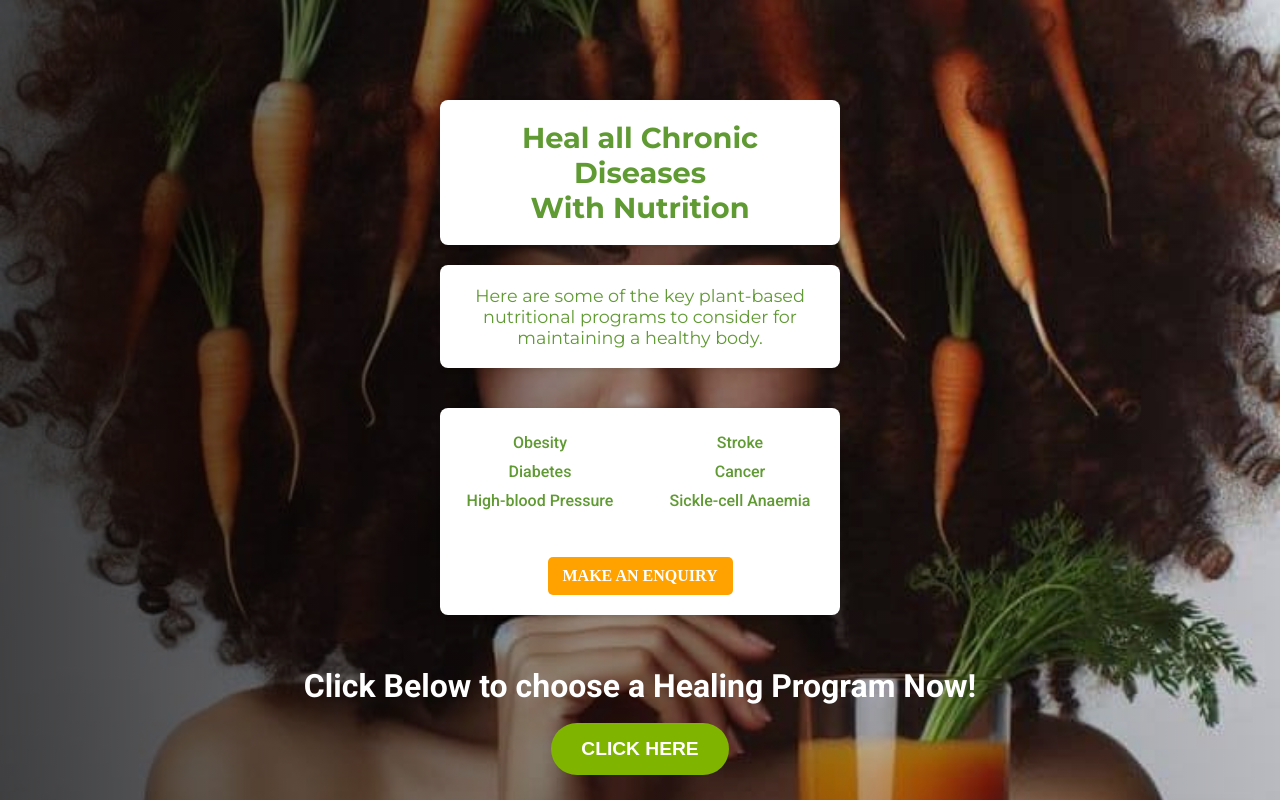
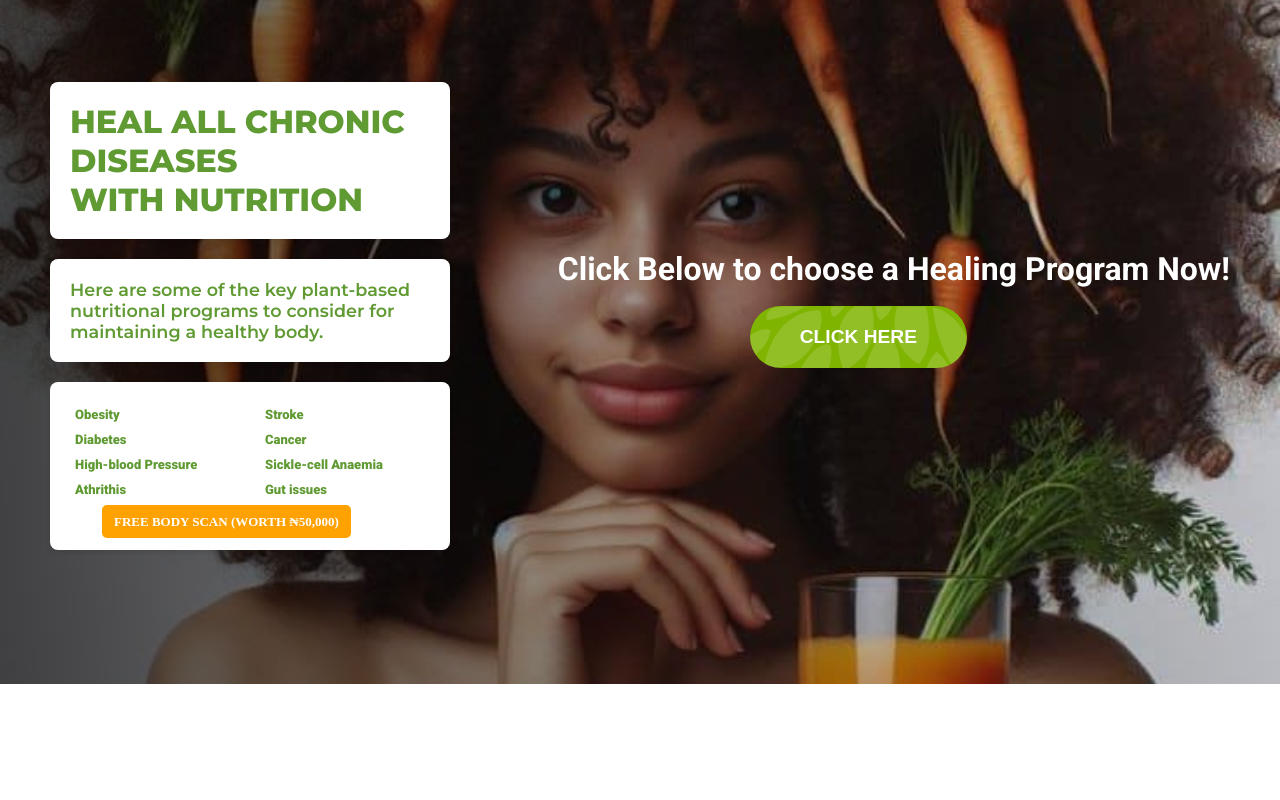
Before and after one commit to AntipasBen23/PlantBased4-Frontend, a React (Vite) app: page / in a window 1280 px wide. Built offline with nearby package versions, Linux system fonts and the light colour scheme; a web font is replaced by a local one.

Commit message:
Updated HeroSection and SecondSection with UI improvements and content updates

```diff
--- a/src/Components/EnquiryForm.jsx
+++ b/src/Components/EnquiryForm.jsx
@@ -45,7 +45,7 @@ const EnquiryForm = () => {
 
     return (
         <div className="enquiry-form-container">
-            <h1>Enquiry Form</h1>
+            <h1>Scan Form</h1>
             <form onSubmit={handleSubmit}>
                 <input
                     type="text"
--- a/src/Components/HeroSection.jsx
+++ b/src/Components/HeroSection.jsx
@@ -27,8 +27,8 @@ export default function HeroSection() {
                 >
                     <div className="box">
                         <h1>
-                            <span className="primaryText">Heal all Chronic Diseases</span><br />
-                            <span className="highlightedText">With Nutrition</span>
+                            <span className="primaryText">HEAL ALL CHRONIC DISEASES</span><br />
+                            <span className="highlightedText">WITH NUTRITION</span>
                         </h1>
                     </div>
                     <div className="box">
@@ -51,6 +51,7 @@ export default function HeroSection() {
                                     <li>Obesity</li>
                                     <li>Diabetes</li>
                                     <li>High-blood Pressure</li>
+                                    <li>Athrithis</li>
                                 </ul>
                             </div>
                             <div className="list-section">
@@ -58,12 +59,13 @@ export default function HeroSection() {
                                     <li>Stroke</li>
                                     <li>Cancer</li>
                                     <li>Sickle-cell Anaemia</li>
+                                    <li>Gut issues</li>
                                 </ul>
                             </div>
                         </div>
                         <div className="enquiry-button">
                             <Link to="/enquiry-form" className="Btnvk" onClick={handleEnquiryClick}>
-                                {isEnquiryLoading ? <span className="loader"></span> : "MAKE AN ENQUIRY"}
+                                {isEnquiryLoading ? <span className="loader"></span> : "FREE BODY SCAN (WORTH ₦50,000)"}
                             </Link>
                         </div>
                     </div>
--- a/src/index.css
+++ b/src/index.css
@@ -24,7 +24,7 @@
   }
 
   h2{
-    font-size: 1.8rem;
+    font-size: 2rem;
     font-family: 'Roboto', sans-serif;
  }
 
@@ -39,12 +39,12 @@
   }
 
  /* HeroSection */
-.wrapper {
+ .wrapper {
     position: fixed;
     width: 100%;
     min-height: 100vh;
+    overflow: hidden;
     height: auto;
-    overflow: hidden;
 }
 
 .backgr {
@@ -54,37 +54,50 @@
     background-size: cover;
     background-repeat: no-repeat;
     background-position: center;
+    height: auto;
+    padding: 50px;
     display: flex;
     flex-direction: column;
     justify-content: center;
-    padding: 5rem;
     position: relative;
-    min-height: 100vh;
 }
 
 .content {
+    padding-top: 10rem;
     z-index: 1;
     position: relative;
-    margin-top: 0; /* Removed negative margins for better scalability */
-    text-align: center; /* Aligns content in the center */
+    margin-top: -8rem;
 }
 
 .box {
     background-color: white;
     padding: 20px;
     border-radius: 8px;
-    margin: 20px auto;
+    margin-bottom: 20px;
     box-shadow: 0 2px 5px rgba(0, 0, 0, 0.1);
     max-width: 400px;
     width: 100%;
-    text-align: left;
+}
+
+.box .primaryText{
+    font-size: 2rem;
+    font-weight: 800;
+}
+
+.box .highlightedText{
+    font-size: 2rem;
+    font-weight: 800;
+
+}
+
+.box .Paragrph{
+    font-weight: 600;
 }
 
 .flex-container {
     display: flex;
-    flex-wrap: wrap; /* Allow wrapping on smaller screens */
     justify-content: space-between;
-    gap: 20px;
+    align-items: flex-start;
 }
 
 .list-section {
@@ -98,58 +111,43 @@
 
 .HeroList ul {
     list-style: none;
-    padding: 0;
-    margin: 0;
+    padding: 0px;
 }
 
 .HeroList ul li {
     color: #609a33;
     font-family: 'Roboto', sans-serif;
-    font-size: 1rem;
+    font-size: small;
     padding: 5px;
-}
-
-.box {
-    text-align: center; /* Center-aligns text and inline elements within .box */
+    font-weight: 800;
 }
 
 .box h1,
 .box p,
 .HeroList ul li {
     color: #609a33;
-    list-style: none; /* Optional: removes default list styling */
-    text-align: center; /* Ensures text is centered in the list items */
-    margin: 0 auto; /* Centers list items if they have a specific width */
-}
-
-.HeroList ul {
-    padding: 0; /* Removes default padding */
-    margin: 0 auto; /* Centers the list itself */
-    display: inline-block; /* Makes the list behave like an inline element */
 }
 
 .listContainer .Btnvk {
-    padding: 10px 15px;
+    padding: 9px 12px;
     background-color: #ffa200;
     color: #fff;
     border: none;
     border-radius: 5px;
     cursor: pointer;
-    font-size: 1rem;
-    font-weight: bold;
+    font-size: 13px;
+    font-weight: 700;
     transition: background-color 0.3s ease;
-    margin-top: 2rem;
-}
-
+    margin-top: 10rem;
+}
 
 .enquiry-button {
     margin-top: 10px;
-    text-align: center;
+    margin-left: 2rem;
 }
 
 .enquiry-button .Btnvk {
     text-decoration: none;
-    display: inline-block;
 }
 
 .listContainer button:hover {
@@ -157,23 +155,26 @@
 }
 
 .HeroDown {
-    margin: 2rem auto;
-    text-align: center;
+    margin-left: auto;
+    display: block;
+    margin-top: 4rem;
 }
 
 .RightTxt {
+    margin-top: -24rem;
+    margin-left: auto;
     background-color: transparent;
     color: #fff;
     font-size: 2rem;
     cursor: pointer;
     font-family: 'Roboto', sans-serif;
     font-weight: bold;
-    text-align: center;
 }
 
 .HeroDown .btnRight {
-    padding: 15px 30px;
+    padding: 20px 50px;
     background-color: #7fb401;
+    border-color: #7fb401;
     color: #fff;
     border: none;
     border-radius: 35px;
@@ -181,34 +182,36 @@
     font-size: 1.2rem;
     font-weight: bold;
     transition: background-color 0.3s ease;
+    background-image: url("./assets/buttonbk.png");
+    margin-left: 12rem;
+    display: block;
+    width: auto;
     text-align: center;
-    display: inline-block;
+    position: relative;
     z-index: 10;
 }
-
-/* Make an Enquiry Button Hover */
-.listContainer .Btnvk:hover {
-    background-color: #e68a00; /* Darker orange */
-    transform: scale(1.05); /* Slight zoom effect */
-    box-shadow: 0 4px 8px rgba(0, 0, 0, 0.2); /* Subtle shadow */
-    transition: all 0.3s ease-in-out; /* Smooth transition */
-}
-
-/* Click Here Button Hover */
-.HeroDown .btnRight:hover {
-    background-color: #6a9d01; /* Darker green */
-    transform: scale(1.05); /* Slight zoom effect */
-    box-shadow: 0 4px 8px rgba(0, 0, 0, 0.2); /* Subtle shadow */
-    transition: all 0.3s ease-in-out; /* Smooth transition */
-}
-
 
 .RightTxt:hover {
     color: #4a7e26;
 }
 
+.loader {
+    border: 3px solid #f3f3f3; /* Light grey */
+    border-top: 3px solid #ffa200; /* Brand color */
+    border-radius: 50%;
+    width: 16px;
+    height: 16px;
+    animation: spin 1s linear infinite;
+    display: inline-block;
+    vertical-align: middle;
+}
+
+@keyframes spin {
+    0% { transform: rotate(0deg); }
+    100% { transform: rotate(360deg); }
+}
+
 /* Responsive Styles */
-
 /* 1024px - Tablets and small desktops */
 @media (max-width: 1024px) {
     .backgr {
@@ -411,7 +414,7 @@ button[type="submit"] {
     border-radius: 25px;
     cursor: pointer;
     font-size: 16px;
-    font-weight: bold;
+    font-weight: 900;
     transition: all 0.3s ease;
     position: relative;
     z-index: 1;
@@ -422,8 +425,6 @@ button[type="submit"]:hover {
     transform: scale(1.05);
     box-shadow: 0 4px 10px rgba(0, 0, 0, 0.2);
 }
-
-/* Responsive Styles */
 
 /* Large Screens (1440px) */
 @media (max-width: 1440px) {
@@ -499,7 +500,7 @@ button[type="submit"]:hover {
     button[type="submit"] {
         font-size: 13px;
         padding: 8px 14px;
-        width: 100%; /* Full width for buttons on smaller screens */
+        width: 100%;
     }
 }
 
@@ -526,33 +527,30 @@ button[type="submit"]:hover {
 
 
 /* Section2 */
-.secondSection {
+ .secondSection {
     display: flex;
-    margin: 0 auto; /* Center section */
-    width: 100%; /* Ensure it spans full width */
-    max-width: 1440px;
-    padding: 0 50px;
     justify-content: space-between;
     align-items: center;
     padding: 50px;
     height: 100vh;
-    margin: 80px auto 100px;
-    flex-wrap: nowrap;
-}
-
-/* Carousel Container */
+    margin-bottom: 10px;
+    margin-top: 19rem;
+    margin-left: 5rem;
+}
+
 .carouselContainer {
     flex: 1;
     overflow: hidden;
     height: 100%;
-    width: 100%;
     position: relative;
-    margin-bottom: 2rem;
+    margin-bottom: 30rem;
+    margin-right: 5rem;
 }
 
 .imageSlider {
     display: flex;
-    transition: transform 1s cubic-bezier(0.25, 1, 0.5, 1);    width: 100%;
+    transition: transform 1s ease;
+    width: 100%;
     height: 100%;
 }
 
@@ -560,49 +558,40 @@ button[type="submit"]:hover {
     flex: 0 0 100%;
     height: 100%;
     object-fit: contain;
-    border-radius: 10px;
-    box-shadow: 0 4px 15px rgba(0, 0, 0, 0.2);
-}
-
-/* Content Section */
+}
+
 .contentss {
     flex: 1;
-    text-align: left;
-    padding-left: 40px; /* Increased padding for better spacing */
 }
 
 .contentss .parr {
-    font-size: 2rem;
+    font-size: 1px;
     margin-bottom: 20px;
     color: #609a33;
-    text-shadow: 1px 1px 2px rgba(0, 0, 0, 0.1);
+    margin-left: 2rem;
+    font-weight: 900;
 }
 
 .contentss p {
-    font-size: 1.4rem;
-    line-height: 1.6;
-    color: #333;
-}
-
+    font-size: 20rem;
+    margin-left: 2rem;
+}
 
 .S2Btn {
-    padding: 12px 24px;
-    font-size: 1.2rem;
-    background: linear-gradient(90deg, #609a33, #4a7e26);
+    padding: 20px 30px;
+    font-size: 20rem;
+    background-color: #609a33;
     color: white;
     border: none;
-    border-radius: 8px;
+    border-radius: 17px;
     cursor: pointer;
-    transition: all 0.3s ease;
-}
-
-.S2Btn:hover {
-    background: linear-gradient(90deg, #4a7e26, #609a33);
-    transform: scale(1.05);
-    box-shadow: 0 4px 10px rgba(0, 0, 0, 0.3);
-}
-
-/* Responsive Styles */
+    margin-left: 9rem;
+    margin-bottom: 2rem;
+}
+
+button:hover {
+    background-color: #609a77;
+}
 
 /* 1440px - Large desktop screens */
 @media (max-width: 1440px) {
```
Also changed, not shown: src/Components/Section2.jsx (+26 -16 lines).
